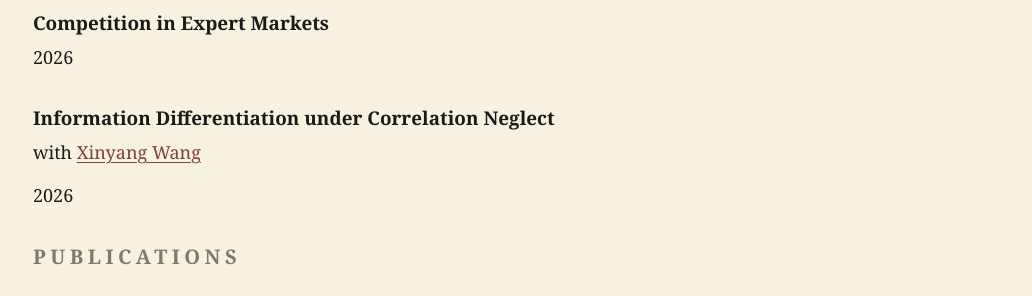
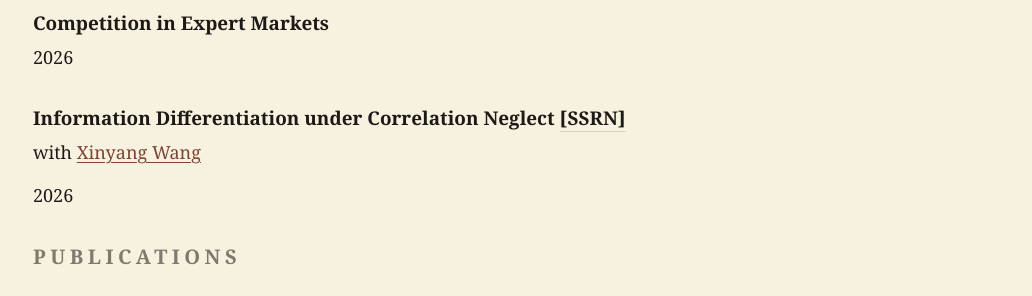
Before and after one commit to InfiniteMu/infinitemu.github.io, a Jekyll site: the page built from _pages/about.md, in a window 1280 px wide. Shown: the part 1062-1358 px from the top of the page, without its empty margins (123-1155 px from the left). Built offline with Jekyll 4.4.1, drawn with Linux system fonts in a browser that asks for light colours.

Commit message:
Add SSRN link to correlation neglect paper

```diff
--- a/_includes/archive-single.html
+++ b/_includes/archive-single.html
@@ -36,6 +36,7 @@
     {% else %}
       {{ title }}
     {% endunless %}
+    {% if post.ssrnurl %}<a href="{{ post.ssrnurl }}">[SSRN]</a>{% endif %}
   </h2>
 
     {% if post.coauthors %}
--- a/_includes/home-research-entry.html
+++ b/_includes/home-research-entry.html
@@ -11,6 +11,7 @@
     {% else %}
       <a href="{{ include.post.url | prepend: base_path }}">{{ include.post.title }}</a>
     {% endif %}
+    {% if include.post.ssrnurl %}<a href="{{ include.post.ssrnurl }}">[SSRN]</a>{% endif %}
   </h4>
   {% if include.post.coauthors %}
     <p>
```
Also changed, not shown: _publications/correlation-neglect.md (+1 -0 lines).
